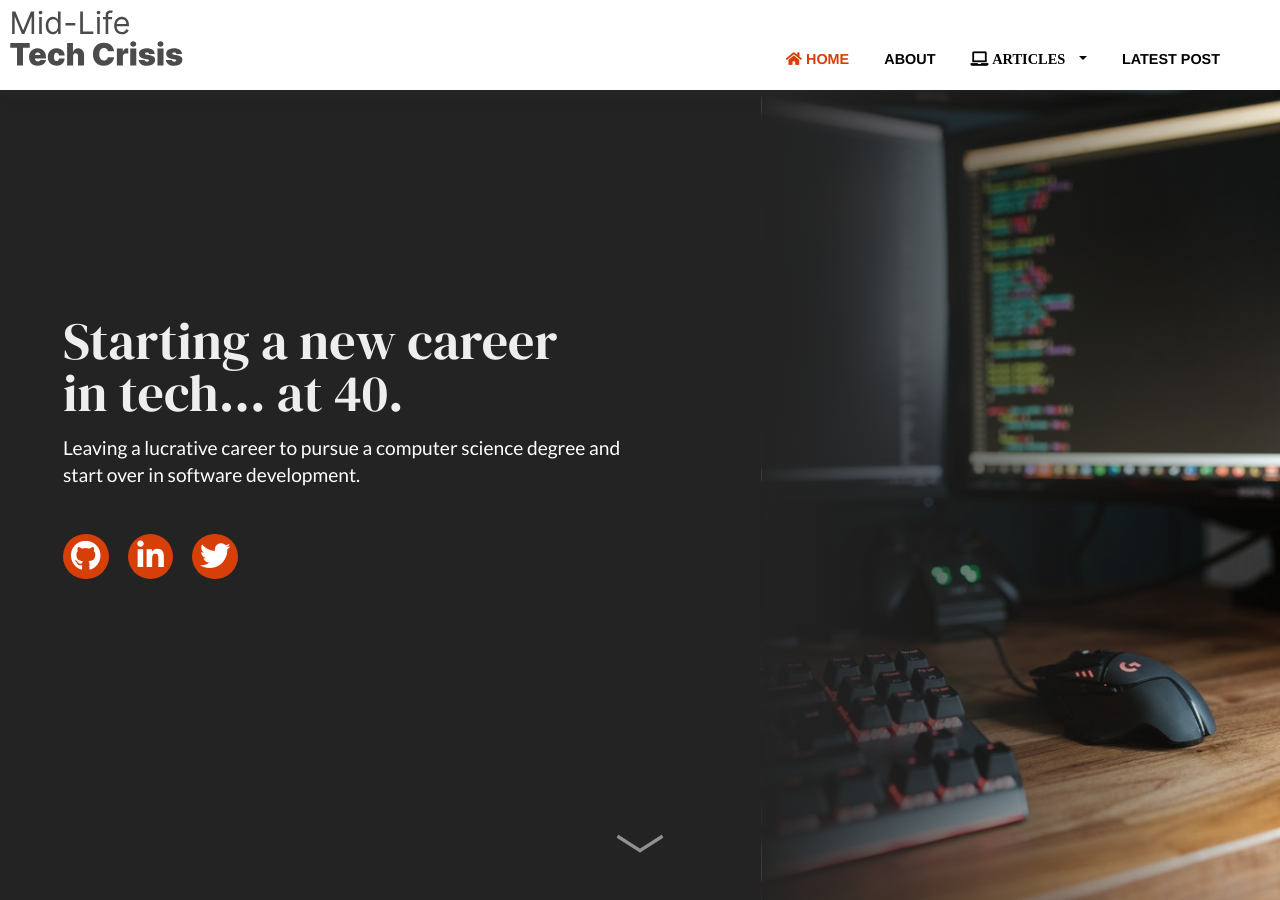
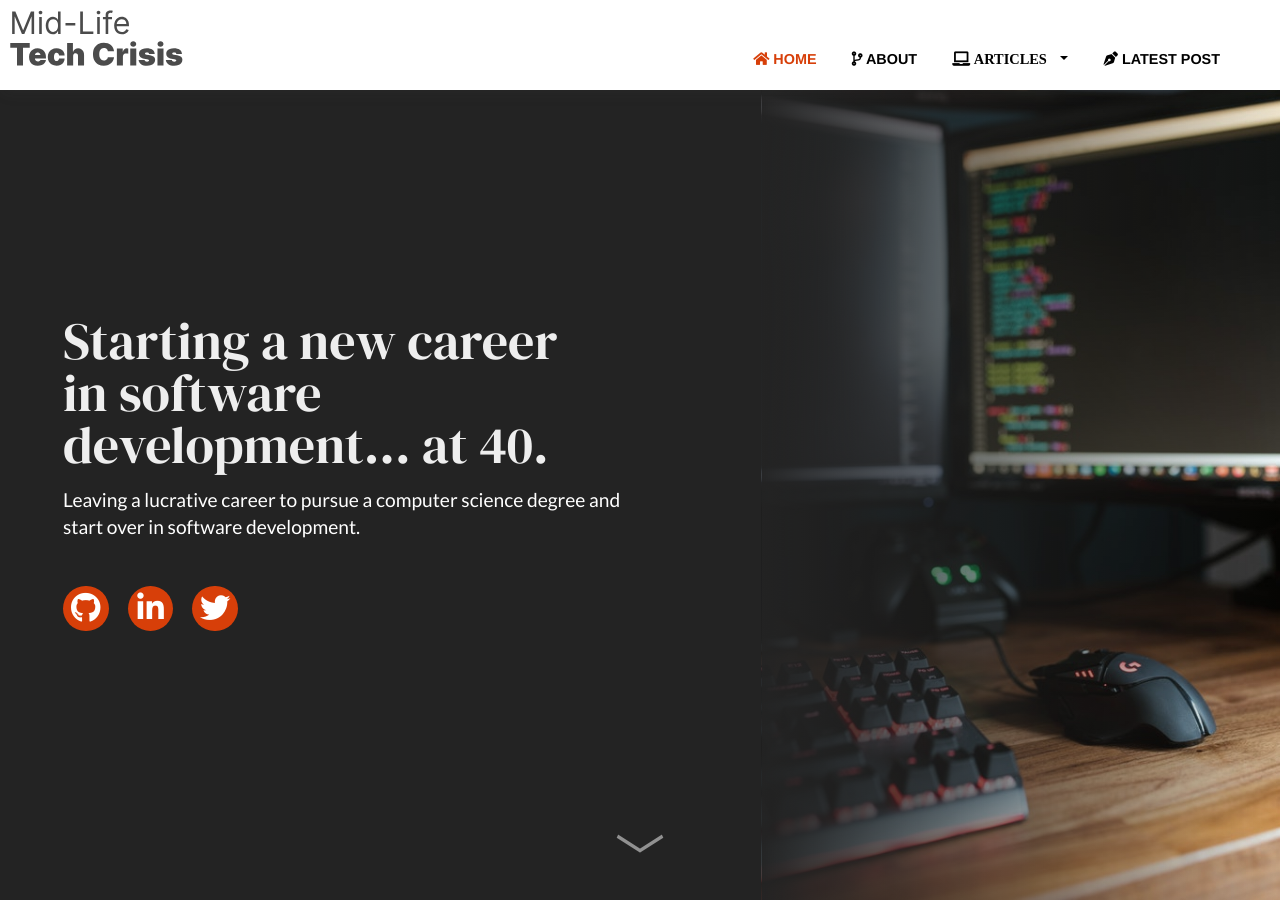
Before and after one commit to mikeakins1/midlifetechcrisis, a Jekyll site: the page built from index.html, in a window 1280 px wide and 900 px high. Built offline with Jekyll 4.4.1, drawn with Linux system fonts in a browser that asks for light colours.

Commit message:
Change homepage H1

```diff
--- a/_includes/head.html
+++ b/_includes/head.html
@@ -7,6 +7,8 @@
           href="https://fonts.googleapis.com/css?family=Lato">
   <link rel="stylesheet"
           href="https://fonts.googleapis.com/css?family=DM Serif Display">
+  <link rel="stylesheet" type="text/css" href="/fonts/fontawesome-free-5.15.3-web/css/fontawesome.css">
+  <link rel="stylesheet" type="text/css" href="/fonts/fontawesome-free-5.15.3-web/css/brands.css">
   <link rel="stylesheet"
         href="/fonts/fontawesome-free-5.15.3-web/css/all.min.css">
  </head>
--- a/_includes/nav-links.html
+++ b/_includes/nav-links.html
@@ -1,5 +1,5 @@
 <li><a href="/"><i class="fas fa-home"></i> Home</a></li>
-<li><a href="/">About</a></li>
+<li><a href="/"><i class="fas fa-code-branch"></i> About</a></li>
 <li class="dropdown">
 	<a class="drop-trigger" href="/blog"><i class="fas fa-laptop"> Articles</i></a>
 	<ul class="drop-menu">
@@ -9,4 +9,4 @@
 		{% endfor %}
 	</ul>
 </li>
-<li><a href="{{ site.posts.first.url }}">Latest Post</a></li>
+<li><a href="{{ site.posts.first.url }}"><i class="fas fa-pen-nib"></i> Latest Post</a></li>
--- a/_layouts/post.html
+++ b/_layouts/post.html
@@ -10,7 +10,7 @@ layout: default
       <h1>{{ page.title }}</h1>
       <div class="post-byline">
         <img src="{{ page.gravatar }}">
-        <a href="{{ page.authorTwitter }}" class="social-link">Tw</a>
+        <a href="{{ page.authorTwitter }}" class="social-link"><i class="fab fa-twitter"></i></a>
         by: {{ page.author }}
         <span> - {{ page.date | date: '%B %d, %Y' }}</span>
       </div>
--- a/index.html
+++ b/index.html
@@ -3,7 +3,7 @@ layout: default
 ---
 <div class="full-hero home-hero">
 	<div class="hero-left">
-		<h1>Starting a new career in tech... at 40.</h1>
+		<h1>Starting a new career in software development... at 40.</h1>
 		<p>Leaving a lucrative career to pursue a computer science degree and start over in software development.</p>
 		<ul class="social-list">
 			<li>
```
